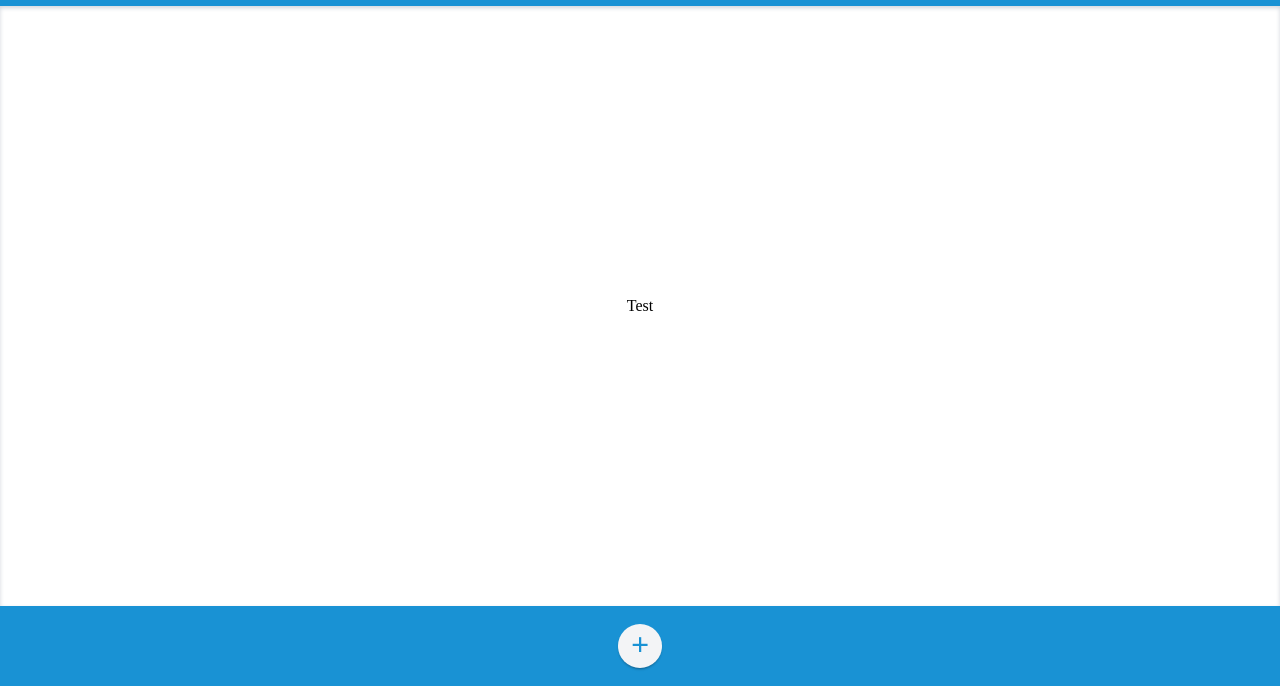
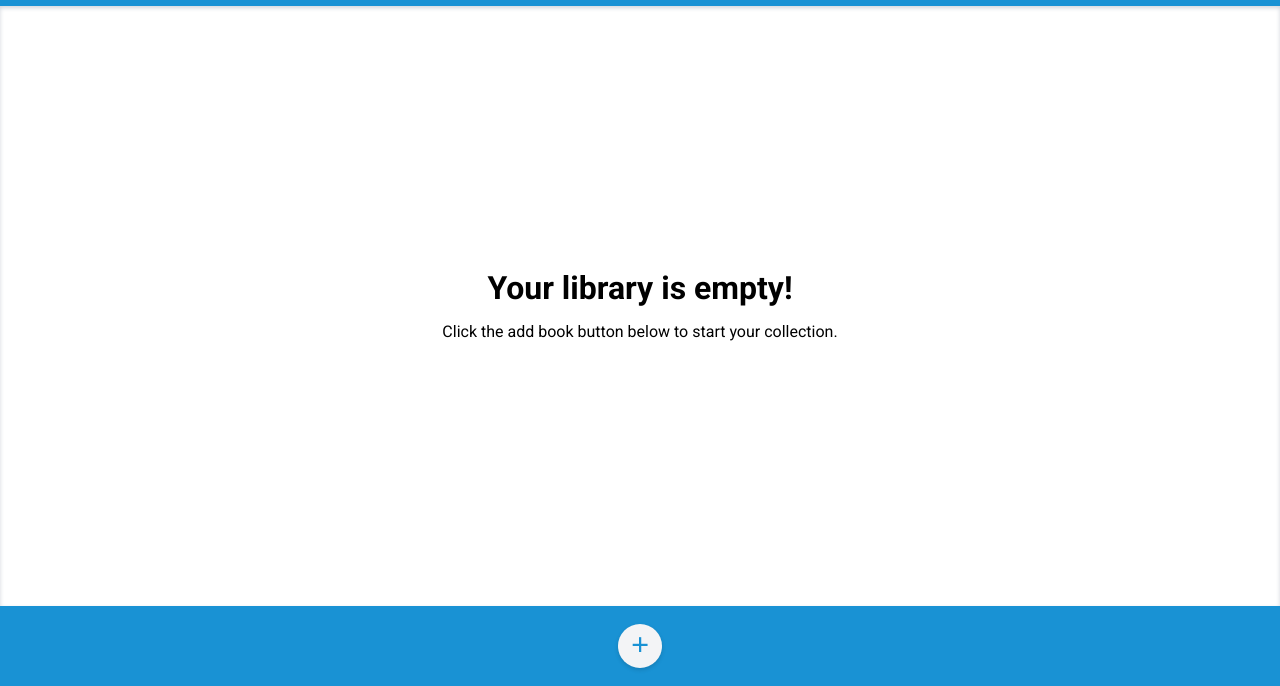
Before and after one commit to BradySavarie/library, a website: page index.html in a window 1280 px wide. Shown: the part 114-800 px from the top of the page. Drawn offline with Linux system fonts and the light colour scheme.

Commit message:
Create empty library content

```diff
--- a/index.html
+++ b/index.html
@@ -17,11 +17,14 @@
         </div>
 
         <div class="library">
-            <div class="bookshelf">Test</div>
+            <div class="emptyLibrary">
+                <h1>Your library is empty!</h1>
+                <p>Click the add book button below to start your collection.</p>
+            </div>
         </div>
 
         <div class="footer">
-            <button class="addBook" type="submit">+</button>
+            <button class="addBookButton" type="submit">+</button>
         </div>
     </body>
 </html>
--- a/styles.css
+++ b/styles.css
@@ -1,4 +1,5 @@
 @import url('https://fonts.googleapis.com/css2?family=Noto+Naskh+Arabic:wght@400;500;700&display=swap');
+@import url('https://fonts.googleapis.com/css2?family=Roboto:wght@400;500;700&display=swap');
 
 :root {
     --50: #f9fafb;
@@ -12,6 +13,7 @@
     --800: #1f2937;
     --900: #111827;
     --blue: #1992d4;
+    --yellow: #f0b429;
 }
 
 * {
@@ -24,7 +26,7 @@ body {
     height: 100vh;
     width: 100vw;
     display: grid;
-    grid-template-columns: 1fr;
+    grid-template-columns: 100vw;
     grid-template-rows: 15vh 1fr 10vh;
     grid-template-areas:
         'header'
@@ -53,14 +55,19 @@ body {
 }
 
 .library {
-    grid-area: library;
-    display: grid;
+    font-family: 'Roboto', sans-serif;
+    box-shadow: 0px 2px 4px var(--300) inset;
+    padding: 2rem;
+}
+
+.emptyLibrary {
+    height: 100%;
+    display: flex;
+    flex-direction: column;
+    gap: 1rem;
     align-items: center;
     justify-content: center;
-    box-shadow: 0px 2px 4px var(--300) inset;
-}
-
-.bookshelf {
+    text-align: center;
 }
 
 .footer {
@@ -71,7 +78,7 @@ body {
     grid-area: footer;
 }
 
-.addBook {
+.addBookButton {
     color: var(--blue);
     background-color: var(--100);
     border: none;
@@ -85,6 +92,5 @@ body {
     height: 5.5vh;
     width: 5.5vh;
     border-radius: 50%;
-    box-shadow: 0 2px 2px 0 rgba(0, 0, 0, 0.14),
-        0 3px 1px -2px rgba(0, 0, 0, 0.12);
+    box-shadow: 0px 2px 4px 0 rgba(0, 0, 0, 0.14);
 }
```
